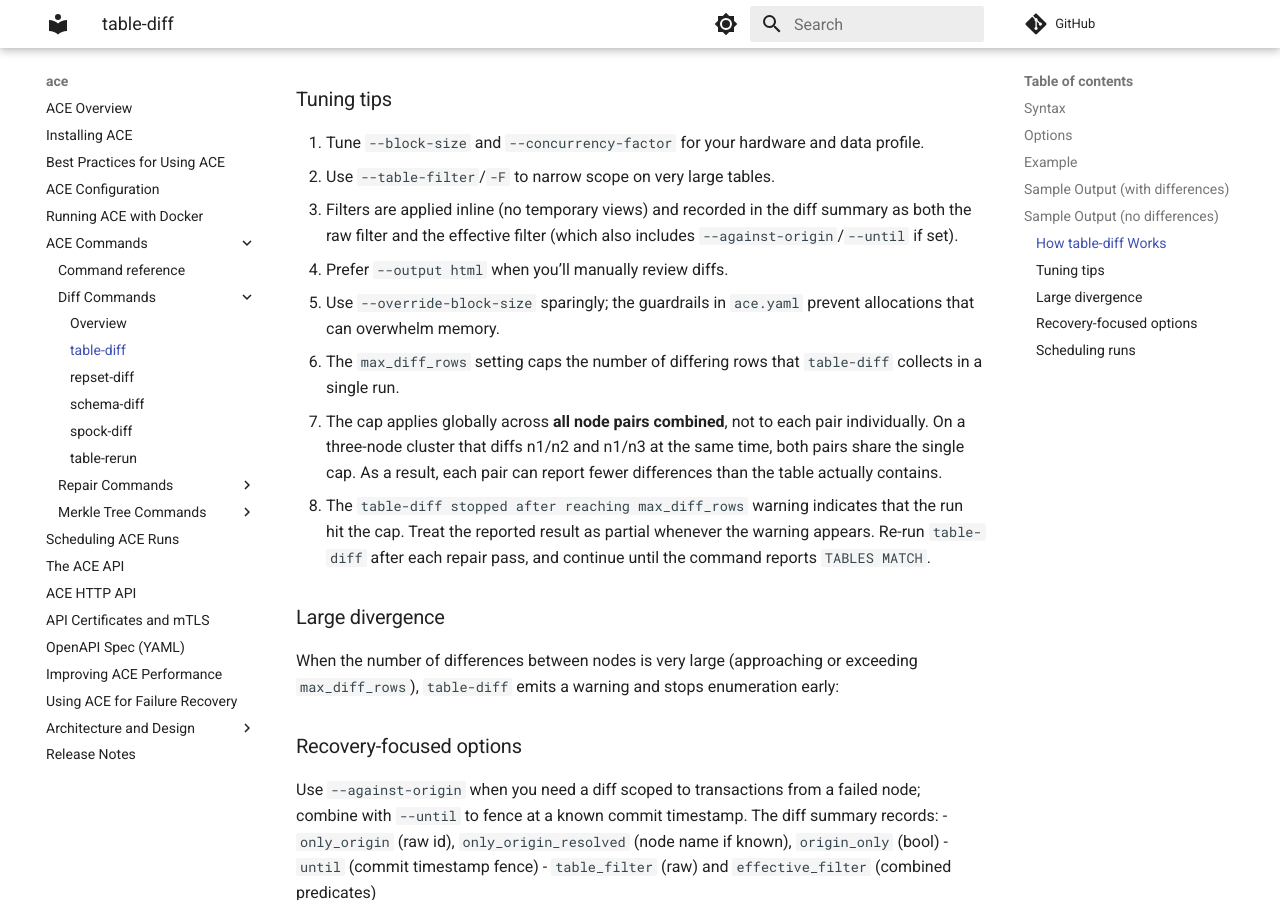
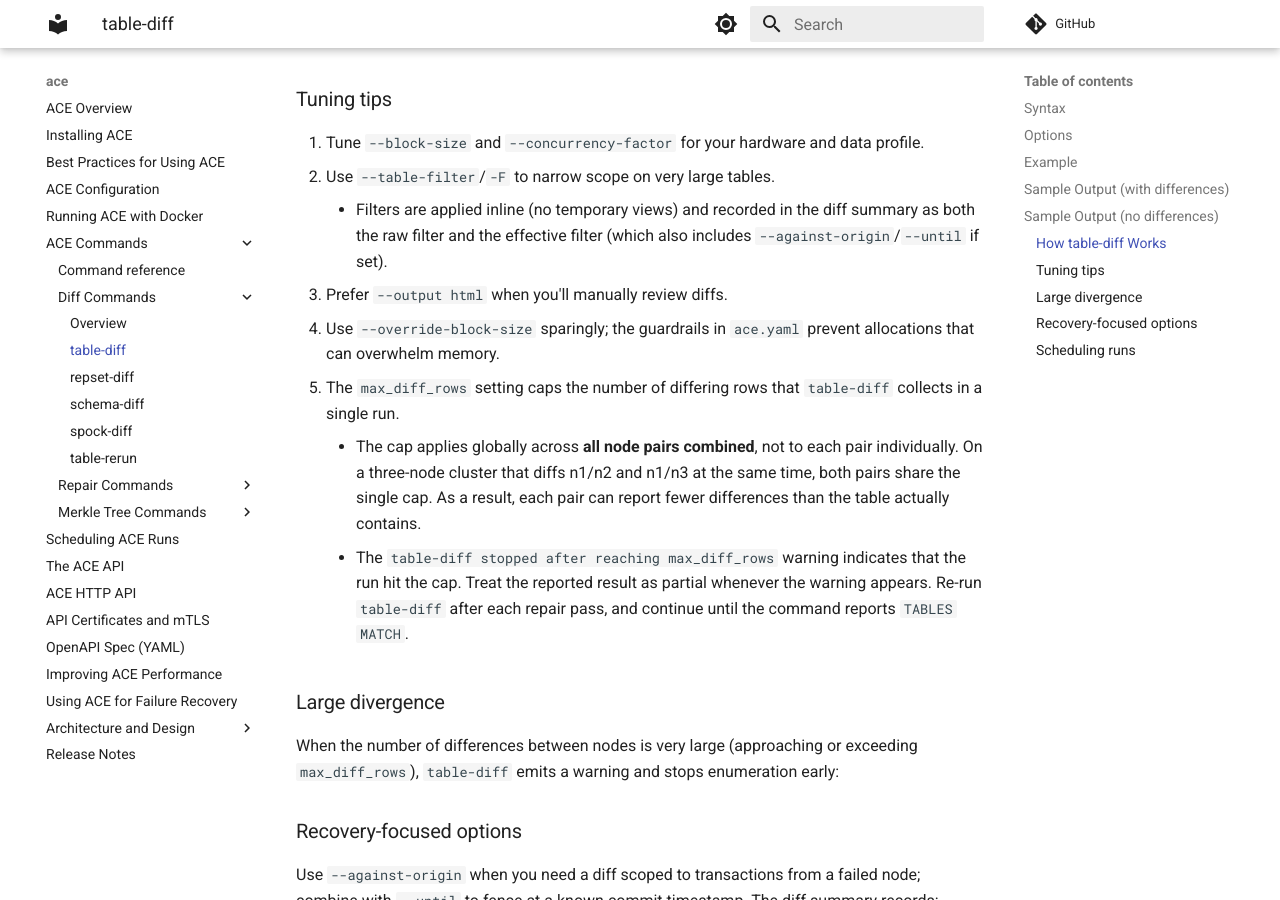
Before and after one commit to pgEdge/ace, an MkDocs documentation site: the page built from docs/commands/diff/table-diff.md, in a window 1280 px wide and 900 px high, scrolled down 2537 px. Built offline with MkDocs 1.6.1 and Material for MkDocs 9.7.7, drawn with Linux system fonts in a browser that asks for light colours; comment, search, counter and statistics services are not loaded.

Commit message:
Fix formatting issues in table-diff documentation
Correct formatting and indentation.

```diff
--- a/docs/commands/diff/table-diff.md
+++ b/docs/commands/diff/table-diff.md
@@ -75,15 +75,26 @@ ACE optimises comparisons with multiprocessing and block hashing:
 - Runtime factors include host resources (CPU/memory), allowed parallelism, table size and row width (e.g., large JSON/bytea/embedding columns can slow hashing), distribution of differences (widely scattered diffs trigger more block fetches), and network latency to database nodes.
 
 ### Tuning tips
-1. Tune `--block-size` and `--concurrency-factor` for your hardware and data profile.
+
+1. Tune `--block-size` and `--concurrency-factor` for your hardware and data
+   profile.
 2. Use `--table-filter`/`-F` to narrow scope on very large tables.
-   - Filters are applied inline (no temporary views) and recorded in the diff summary as both the raw filter and the effective filter (which also includes `--against-origin`/`--until` if set).
-3. Prefer `--output html` when you’ll manually review diffs.
-4. Use `--override-block-size` sparingly; the guardrails in `ace.yaml` prevent allocations that can overwhelm memory.
-5. The `max_diff_rows` setting caps the number of differing rows that `table-diff` collects in a single run.
-   - The cap applies globally across **all node pairs combined**, not to each pair individually. On a three-node cluster that diffs n1/n2 and n1/n3 at the same time, both pairs share the single cap. As a result, each pair can report fewer
-differences than the table actually contains.
-   - The `table-diff stopped after reaching max_diff_rows` warning indicates that the run hit the cap. Treat the reported result as partial whenever the warning appears. Re-run `table-diff` after each repair pass, and continue until the command reports `TABLES MATCH`.
+    - Filters are applied inline (no temporary views) and recorded in the diff
+      summary as both the raw filter and the effective filter (which also
+      includes `--against-origin`/`--until` if set).
+3. Prefer `--output html` when you'll manually review diffs.
+4. Use `--override-block-size` sparingly; the guardrails in `ace.yaml` prevent
+   allocations that can overwhelm memory.
+5. The `max_diff_rows` setting caps the number of differing rows that
+   `table-diff` collects in a single run.
+    - The cap applies globally across **all node pairs combined**, not to each
+      pair individually. On a three-node cluster that diffs n1/n2 and n1/n3 at
+      the same time, both pairs share the single cap. As a result, each pair
+      can report fewer differences than the table actually contains.
+    - The `table-diff stopped after reaching max_diff_rows` warning indicates
+      that the run hit the cap. Treat the reported result as partial whenever
+      the warning appears. Re-run `table-diff` after each repair pass, and
+      continue until the command reports `TABLES MATCH`.
 
 ### Large divergence
 
```
